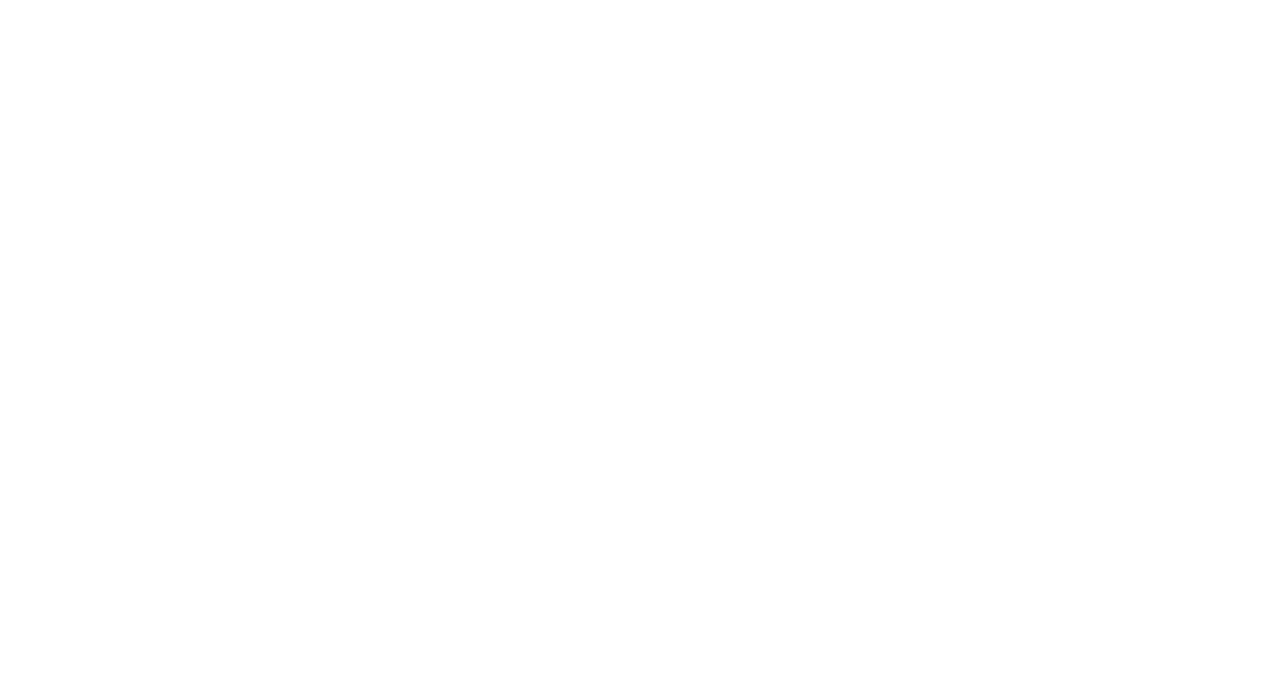
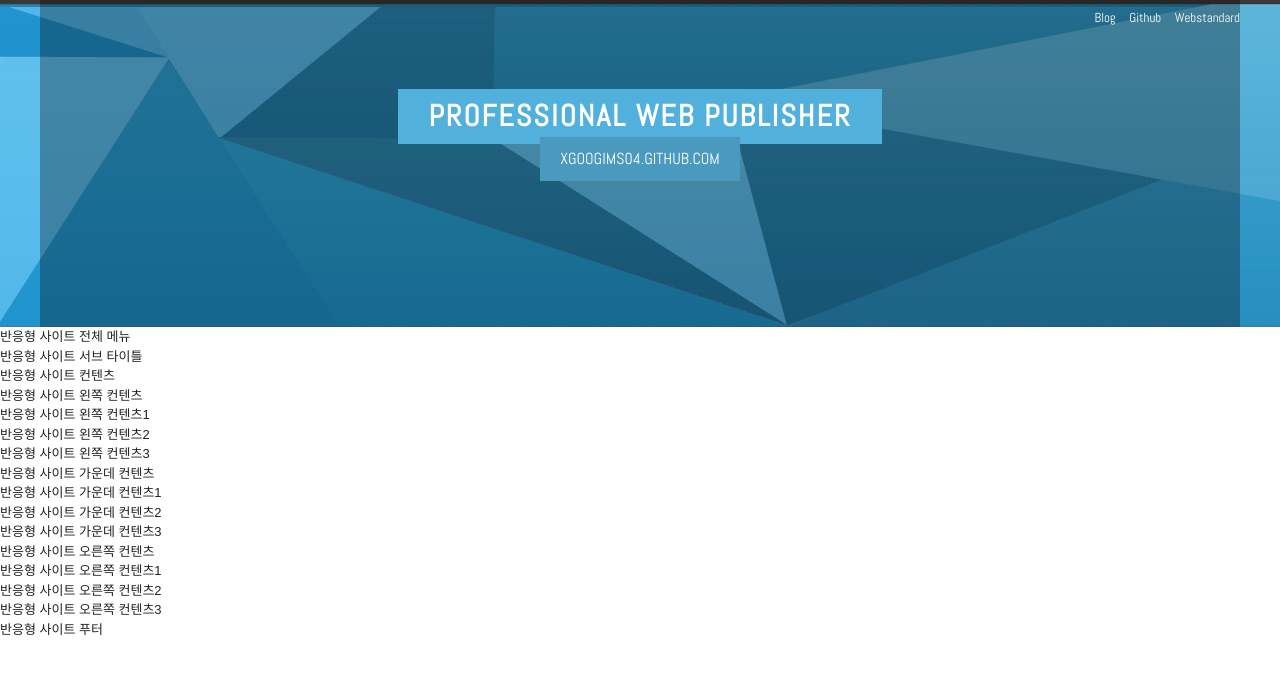
Before and after one commit to XGOOGIMS04/web_basic_mediaQuery, a plain HTML site: page index.html in a window 1280 px wide. Drawn offline with Linux system fonts and the light colour scheme.

Commit message:
두번째 고칩니다.

```diff
--- a/css/reset.css
+++ b/css/reset.css
@@ -0,0 +1,18 @@
+/* 여백 초기화 */
+body, div, ul, li, dl, dd, dt, ol, h1, h2, h3, h4, h5, h6, input, fieldset, legend, p, select, table, th, td, tr, textarea, button, form, figure, figcaption {margin:0; padding:0;}
+
+/* a 링크 초기화 */
+a {color: #222; text-decoration: none;}
+a:hover {color: #2698cb;}
+
+/* 폰트 초기화 */
+body, input, textarea, select, button, table {font-family: 'Nanum Gothic', AppleSDGothicNeo-Regular,'Malgun Gothic','맑은 고딕',dotum,'돋움',sans-serif; color: #222; font-size: 13px; line-height: 1.5;}
+
+/* 폰트 스타일 초기화 */
+em, address {font-style: normal;}
+
+/* 블릿기호 초기화 */
+ul, li, ol {list-style: none;}
+
+/* 제목 태그 초기화 */
+h1, h2, h3, h4, h5, h6 {font-size: 13px; font-weight: normal;}
--- a/css/style.css
+++ b/css/style.css
@@ -0,0 +1,24 @@
+
+/* 레이아웃 */
+#header {background: url(/img/header_bg.jpg) repeat-x center top;}
+
+/* 컨테이너 */
+.container {width: 1200px; margin: 0 auto; background: rgba(0, 0, 0, 0.3)}
+
+/* 헤더 */
+.header {height: 327px;}
+.header .header_menu {text-align: right;}
+.header .header_menu a {color: #fff; padding: 8px 0 6px 10px; display: inline-block; transition: color 0.3s ease; font-family: 'Abel', sans-serif;}
+.header .header_menu a:hover {color: #ccc;}
+
+.header .header_tit {text-align: center; text-transform: uppercase; margin-top: 55px; font-family: 'Abel', sans-serif;}
+.header .header_tit h1 {font-size: 30px; color: #fff; background: #51b0dc; display: inline-block; padding: 5px 30px 5px 30px; letter-spacing: 2px; font-weight: 900; transition: box-shadow 0.25s ease-in-out;}
+.header .header_tit h1:hover {box-shadow: inset -9em 0 0 0 #257fac, inset 9em 0 0 0 #257fac;}
+.header .header_tit a {font-size: 16px; color: #fff; background: #4a9abf; display: inline-block; padding: 10px 20px 10px 20px; margin-top: -7px; transition: box-shadow 0.25s ease-in-out;}
+.header .header_tit a:hover {box-shadow: 0 0 0 5px rgba(75, 154, 191, 0.9) inset, 0 0 0 100px rgba(0, 0, 0, 0.1) inset;}
+
+/* mediaquery */
+@media (max-width: 1220px){
+    .container {width: 100%;}
+    .row {padding: 0 15px;}
+}
--- a/index.html
+++ b/index.html
@@ -5,7 +5,7 @@
     <meta name="author" content="webstoryboy">
     <meta name="description" content="반응형 사이트 따라하기">
     <meta name="keywords" content="반응형사이트, 웹퍼블리셔, 웹접근성, HTML5, webstoryboy, webs">
-    <title>반응형 사이트 만들기 : 문서 셋팅</title>
+    <title>반응형 사이트 만들기</title>
 
     <!-- style -->
     <link rel="stylesheet" href="css/reset.css">
@@ -21,6 +21,9 @@
     <link rel="icon" href="icon/favicon-64.png" sizes="64x64">
     <link rel="icon" href="icon/favicon-128.png" sizes="128x128">
 
+    <!-- 웹 폰트 -->
+    <link href="https://fonts.googleapis.com/css?family=Abel&display=swap" rel="stylesheet">
+
     <!-- HTLM5shiv ie6~8 -->
     <!--[if lt IE 9]>
         <script src="js/html5shiv.min.js"></script>
@@ -30,6 +33,62 @@
     <![endif]-->
 </head>
 <body>
+
+    <header id="header">
+        <div class="container">
+            <div class="row">
+                <div class="header">
+                    <div class="header_menu">
+                        <a href="#">Blog</a>
+                        <a href="#">Github</a>
+                        <a href="#">Webstandard</a>
+                    </div>
+                    <!-- //header_menu -->
+                    <div class="header_tit">
+                        <h1>Professional Web Publisher</h1><br>
+                        <a href="https://github.com/XGOOGIMS04">XGOOGIMS04.github.com</a>
+                    </div>
+                    <!-- //header_tit -->
+                </div>
+            </div>
+        </div>
+    </header>
+    <!-- header -->
+    <nav>
+        <h2>반응형 사이트 전체 메뉴</h2>
+    </nav>
+    <article>
+        <h2>반응형 사이트 서브 타이틀</h2>
+    </article>
+    <main>
+        <section>
+            <h2>반응형 사이트 컨텐츠</h2>
+            <section>
+                <h3>반응형 사이트 왼쪽 컨텐츠</h3>
+                <article><h4>반응형 사이트 왼쪽 컨텐츠1</h4></article>
+                <article><h4>반응형 사이트 왼쪽 컨텐츠2</h4></article>
+                <article><h4>반응형 사이트 왼쪽 컨텐츠3</h4></article>
+            </section>
+            <section>
+                <h3>반응형 사이트 가운데 컨텐츠</h3>
+                <article><h4>반응형 사이트 가운데 컨텐츠1</h4></article>
+                <article><h4>반응형 사이트 가운데 컨텐츠2</h4></article>
+                <article><h4>반응형 사이트 가운데 컨텐츠3</h4></article>
+            </section>
+            <section>
+                <h3>반응형 사이트 오른쪽 컨텐츠</h3>
+                <article><h4>반응형 사이트 오른쪽 컨텐츠1</h4></article>
+                <article><h4>반응형 사이트 오른쪽 컨텐츠2</h4></article>
+                <article><h4>반응형 사이트 오른쪽 컨텐츠3</h4></article>
+            </section>
+        </section>
+    </main>
+    <footer>
+        <h2>반응형 사이트 푸터</h2>
+    </footer>
+
+
+
     <!-- JavaScript Libraries -->
     <script src="js/jquery.min_1.12.4.js"></script>
     <script src="js/modernizr-custom.js"></script>
```
Also changed, not shown: 1 other file.
